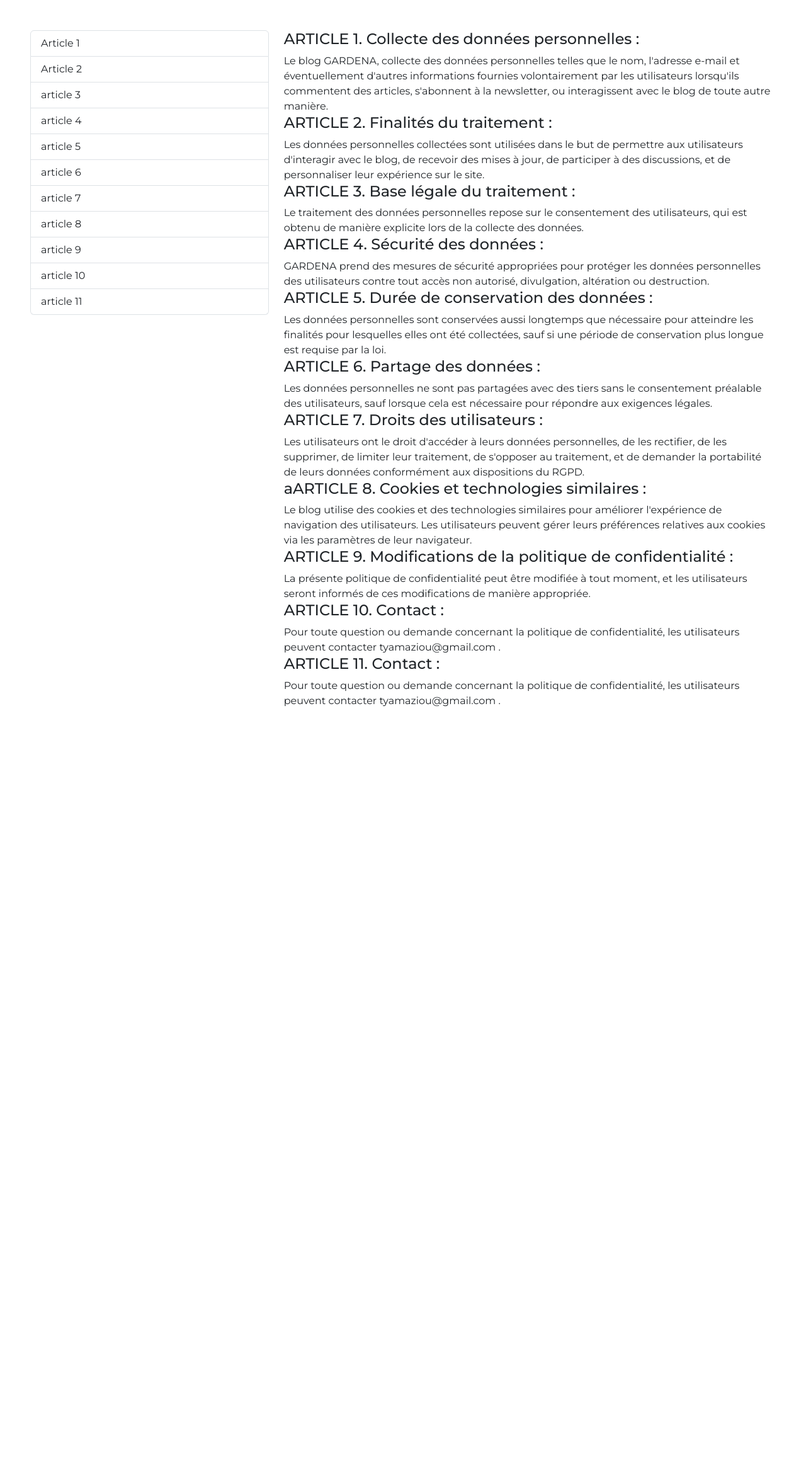
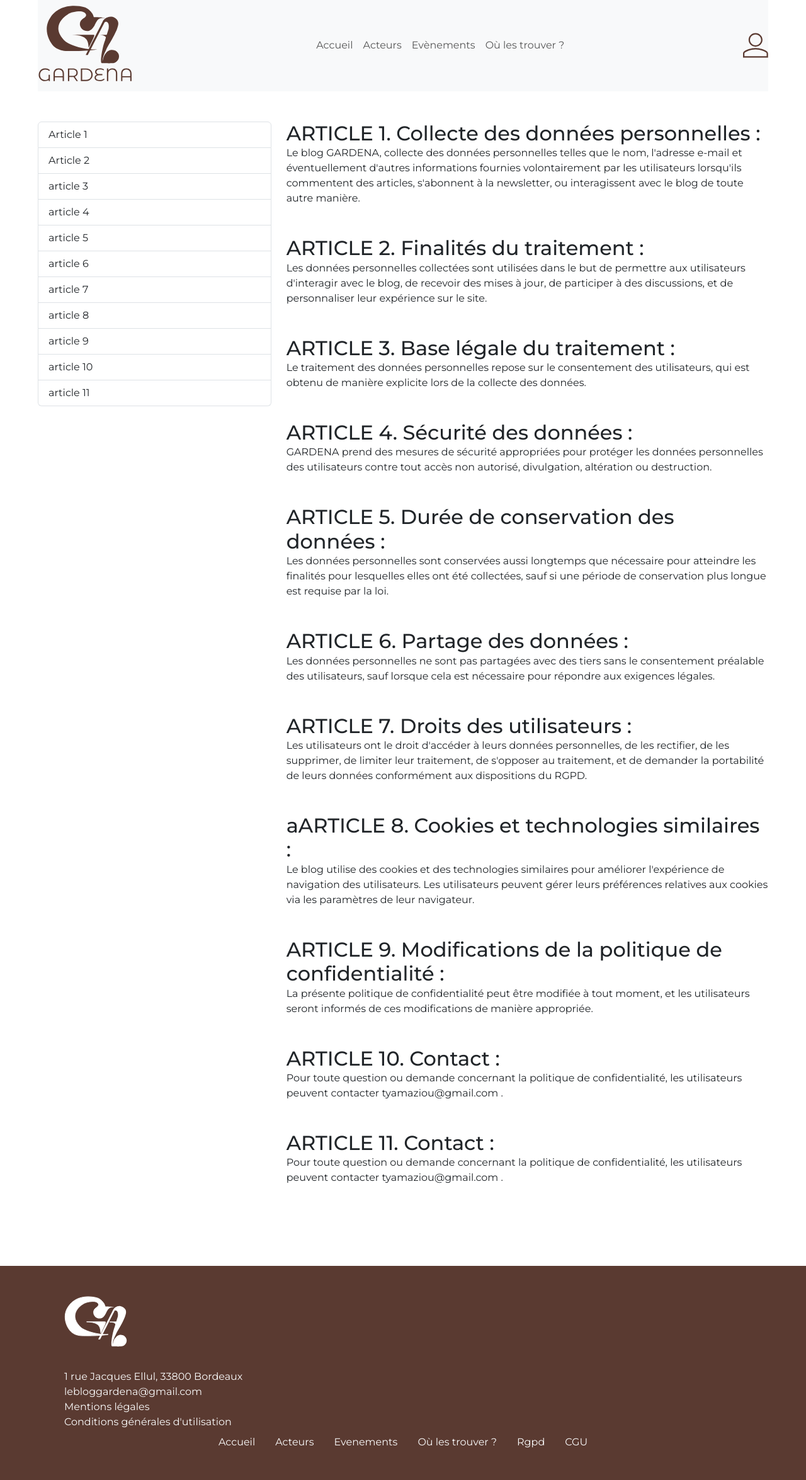
Before and after one commit to LineCab/blogart24, a PHP site: page /views/frontend/rgpd/CGU.php in a window 1280 px wide. Shown: the whole page at 63% size. Before the commit the page ends 1122 px from the top, so only its background shows below. Run offline with PHP 8.4, Linux system fonts and the light colour scheme; a stand-in replaces the project's code that opens the database connection; some libraries are stand-ins or nearby versions.

Commit message:
lien vers rgpd

```diff
--- a/events.php
+++ b/events.php
@@ -2,7 +2,7 @@
     require_once 'header.php';
     sql_connect();
 
-    $articles = sql_select("ARTICLE", "*", "numThem = 3");
+    $articles = sql_select("ARTICLE", "*", "numThem = 1");
 
 ?>
 <?php
--- a/footer.php
+++ b/footer.php
@@ -27,16 +27,22 @@
 			<p>Conditions générales d'utilisation</p>
 			<ul class="nav justify-content-center">
 				<li class="nav-item">
-					<a class="nav-link nav-footer-color" aria-current="page" href="#">Active</a>
+					<a class="nav-link nav-footer-color" aria-current="page" href="/index.php">Accueil</a>
 				</li>
 				<li class="nav-item">
-					<a class="nav-link nav-footer-color" href="#">Link</a>
+					<a class="nav-link nav-footer-color" href="/acteurs.php">Acteurs</a>
 				</li>
 				<li class="nav-item">
-					<a class="nav-link nav-footer-color" href="#">Link</a>
+					<a class="nav-link nav-footer-color" href="/events.php">Evenements</a>
 				</li>
 				<li class="nav-item">
-					<a class="nav-link nav-footer-color" aria-disabled="true">Disabled</a>
+					<a class="nav-link nav-footer-color" aria-disabled="true">Où les trouver ?</a>
+				</li>
+				<li class="nav-item">
+					<a class="nav-link nav-footer-color" href="/views/frontend/rgpd/rgpd.php">Rgpd</a>
+				</li>
+				<li class="nav-item">
+					<a class="nav-link nav-footer-color" href="/views/frontend/rgpd/CGU.php">CGU</a>
 				</li>
 			</ul>
 		</div>
--- a/index.php
+++ b/index.php
@@ -126,7 +126,7 @@ $topHuit = sql_select("LIKEART", "COUNT(numArt) as nbLike, numArt", null,"numArt
     </div>
     <div class="custom-column row row-cols-1 row-cols-md-4 g-4">
     <?php
-        foreach($topDeux as $articles){
+        foreach($topHuit as $articles){
             $numArt = $articles["numArt"];
             $articleTop = sql_select("ARTICLE", "*", "numArt = $numArt");
             foreach($articleTop as $article){
--- a/views/frontend/rgpd/CGU.php
+++ b/views/frontend/rgpd/CGU.php
@@ -1,25 +1,9 @@
-
-
-<!DOCTYPE html>
-<html lang="en">
-<head>
-    <meta charset="utf-8" />
-    <meta name="viewport" content="width=device-width, initial-scale=1.0" />
-    <title>CGU </title>
-    <link rel="stylesheet" href="src/css/reset.css" />
-    <link href="https://cdn.jsdelivr.net/npm/bootstrap@5.3.0-alpha1/dist/css/bootstrap.min.css" rel="stylesheet"
-        integrity="sha384-GLhlTQ8iRABdZLl6O3oVMWSktQOp6b7In1Zl3/Jr59b6EGGoI1aFkw7cmDA6j6gD" crossorigin="anonymous">
-    <link rel="stylesheet" href="src/css/style.css" />
-    <link rel="shortcut icon" type="image/x-icon" href="src/images/article.png" />
-    <link href="https://fonts.googleapis.com/css2?family=Montserrat:ital,wght@0,100..900;1,100..900&display=swap"
-        rel="stylesheet">
-    <link
-        href="https://fonts.googleapis.com/css2?family=Inter:wght@100..900&family=Montserrat:ital,wght@0,100..900;1,100..900&display=swap"
-        rel="stylesheet">
-</head>
+<?php
+require_once '../../../header.php';
+?>
 
 <body>
-<div class="row">
+<div class="row mt-5">
   <div class="col-4">
     <div id="list-example" class="list-group">
       <a class="list-group-item list-group-item-action" href="#list-item-1">Article 1</a>
@@ -38,52 +22,47 @@
 
   </div>
   <div class="col-8">
-  <div data-bs-spy="scroll" data-bs-target="#list-example" data-bs-smooth-scroll="true" class="scrollspy-example" tabindex="0">
+    <div data-bs-spy="scroll" data-bs-target="#list-example" data-bs-smooth-scroll="true" class="scrollspy-example" tabindex="0">
 
-    <h4 id="list-item-1">ARTICLE 1. Collecte des données personnelles : </h4>
-      <p>Le blog GARDENA, collecte des données personnelles telles que le nom,
+      <h2 id="list-item-1">ARTICLE 1. Collecte des données personnelles : </h2>
+      <p class="mb-5">Le blog GARDENA, collecte des données personnelles telles que le nom,
         l'adresse e-mail et éventuellement d'autres informations fournies volontairement par les utilisateurs lorsqu'ils commentent des articles, s'abonnent à la newsletter,
         ou interagissent avec le blog de toute autre manière.</p>
 
-      <h4 id="list-item-2">ARTICLE 2. Finalités du traitement : </h4>
-      <p>Les données personnelles collectées sont utilisées dans le but de permettre aux utilisateurs d'interagir avec le blog, de recevoir des mises à jour, de participer à des discussions, et de personnaliser leur expérience sur le site.</p>
+      <h2 id="list-item-2">ARTICLE 2. Finalités du traitement : </h2>
+      <p class="mb-5">Les données personnelles collectées sont utilisées dans le but de permettre aux utilisateurs d'interagir avec le blog, de recevoir des mises à jour, de participer à des discussions, et de personnaliser leur expérience sur le site.</p>
 
-      <h4 id="list-item-3">ARTICLE 3. Base légale du traitement : </h4>
-      <p>Le traitement des données personnelles repose sur le consentement des utilisateurs, qui est obtenu de manière explicite lors de la collecte des données.</p>
+      <h2 id="list-item-3">ARTICLE 3. Base légale du traitement : </h2>
+      <p class="mb-5">Le traitement des données personnelles repose sur le consentement des utilisateurs, qui est obtenu de manière explicite lors de la collecte des données.</p>
 
-      <h4 id="list-item-4">ARTICLE 4. Sécurité des données : </h4>
-      <p>GARDENA prend des mesures de sécurité appropriées pour protéger les données personnelles des utilisateurs contre tout accès non autorisé, divulgation, altération ou destruction.</p>
+      <h2 id="list-item-4">ARTICLE 4. Sécurité des données : </h2>
+      <p class="mb-5">GARDENA prend des mesures de sécurité appropriées pour protéger les données personnelles des utilisateurs contre tout accès non autorisé, divulgation, altération ou destruction.</p>
 
-      <h4 id="list-item-5">ARTICLE 5. Durée de conservation des données : </h4>
-      <p>Les données personnelles sont conservées aussi longtemps que nécessaire pour atteindre les finalités pour lesquelles elles ont été collectées, sauf si une période de conservation plus longue est requise par la loi.</p>
+      <h2 id="list-item-5">ARTICLE 5. Durée de conservation des données : </h2>
+      <p class="mb-5">Les données personnelles sont conservées aussi longtemps que nécessaire pour atteindre les finalités pour lesquelles elles ont été collectées, sauf si une période de conservation plus longue est requise par la loi.</p>
 
-      <h4 id="list-item-6">ARTICLE 6. Partage des données : </h4>
-      <p>Les données personnelles ne sont pas partagées avec des tiers sans le consentement préalable des utilisateurs, sauf lorsque cela est nécessaire pour répondre aux exigences légales.</p>
+      <h2 id="list-item-6">ARTICLE 6. Partage des données : </h2>
+      <p class="mb-5">Les données personnelles ne sont pas partagées avec des tiers sans le consentement préalable des utilisateurs, sauf lorsque cela est nécessaire pour répondre aux exigences légales.</p>
 
-      <h4 id="list-item-7">ARTICLE 7. Droits des utilisateurs : </h4>
-      <p>Les utilisateurs ont le droit d'accéder à leurs données personnelles, de les rectifier, de les supprimer, de limiter leur traitement, de s'opposer au traitement, et de demander la portabilité de leurs données conformément aux dispositions du RGPD.</p>
+      <h2 id="list-item-7">ARTICLE 7. Droits des utilisateurs : </h2>
+      <p class="mb-5">Les utilisateurs ont le droit d'accéder à leurs données personnelles, de les rectifier, de les supprimer, de limiter leur traitement, de s'opposer au traitement, et de demander la portabilité de leurs données conformément aux dispositions du RGPD.</p>
 
-      <h4 id="list-item-8">aARTICLE 8. Cookies et technologies similaires : </h4>
-      <p>Le blog utilise des cookies et des technologies similaires pour améliorer l'expérience de navigation des utilisateurs. Les utilisateurs peuvent gérer leurs préférences relatives aux cookies via les paramètres de leur navigateur.</p>
+      <h2 id="list-item-8">aARTICLE 8. Cookies et technologies similaires : </h2>
+      <p class="mb-5">Le blog utilise des cookies et des technologies similaires pour améliorer l'expérience de navigation des utilisateurs. Les utilisateurs peuvent gérer leurs préférences relatives aux cookies via les paramètres de leur navigateur.</p>
 
-      <h4 id="list-item-9">ARTICLE 9. Modifications de la politique de confidentialité : </h4>
-      <p>La présente politique de confidentialité peut être modifiée à tout moment, et les utilisateurs seront informés de ces modifications de manière appropriée.</p>
+      <h2 id="list-item-9">ARTICLE 9. Modifications de la politique de confidentialité : </h2>
+      <p class="mb-5">La présente politique de confidentialité peut être modifiée à tout moment, et les utilisateurs seront informés de ces modifications de manière appropriée.</p>
 
-      <h4 id="list-item-10">ARTICLE 10. Contact : </h4>
-      <p>Pour toute question ou demande concernant la politique de confidentialité, les utilisateurs peuvent contacter tyamaziou@gmail.com .</p>
+      <h2 id="list-item-10">ARTICLE 10. Contact : </h2>
+      <p class="mb-5">Pour toute question ou demande concernant la politique de confidentialité, les utilisateurs peuvent contacter tyamaziou@gmail.com .</p>
 
-      <h4 id="list-item-11">ARTICLE 11. Contact : </h4>
-      <p>Pour toute question ou demande concernant la politique de confidentialité, les utilisateurs peuvent contacter tyamaziou@gmail.com .</p>
+      <h2 id="list-item-11">ARTICLE 11. Contact : </h2>
+      <p class="mb-5">Pour toute question ou demande concernant la politique de confidentialité, les utilisateurs peuvent contacter tyamaziou@gmail.com .</p>
 
     </div>
   </div>
 </div>
 
-<style>
-    body{
-        margin: 3rem;
-    }
-</style>
-
-</body>
-</html>
+<?php
+require_once '../../../footer.php';
+?>
```
Also changed, not shown: views/frontend/rgpd/rgpd.php (+27 -48 lines).
